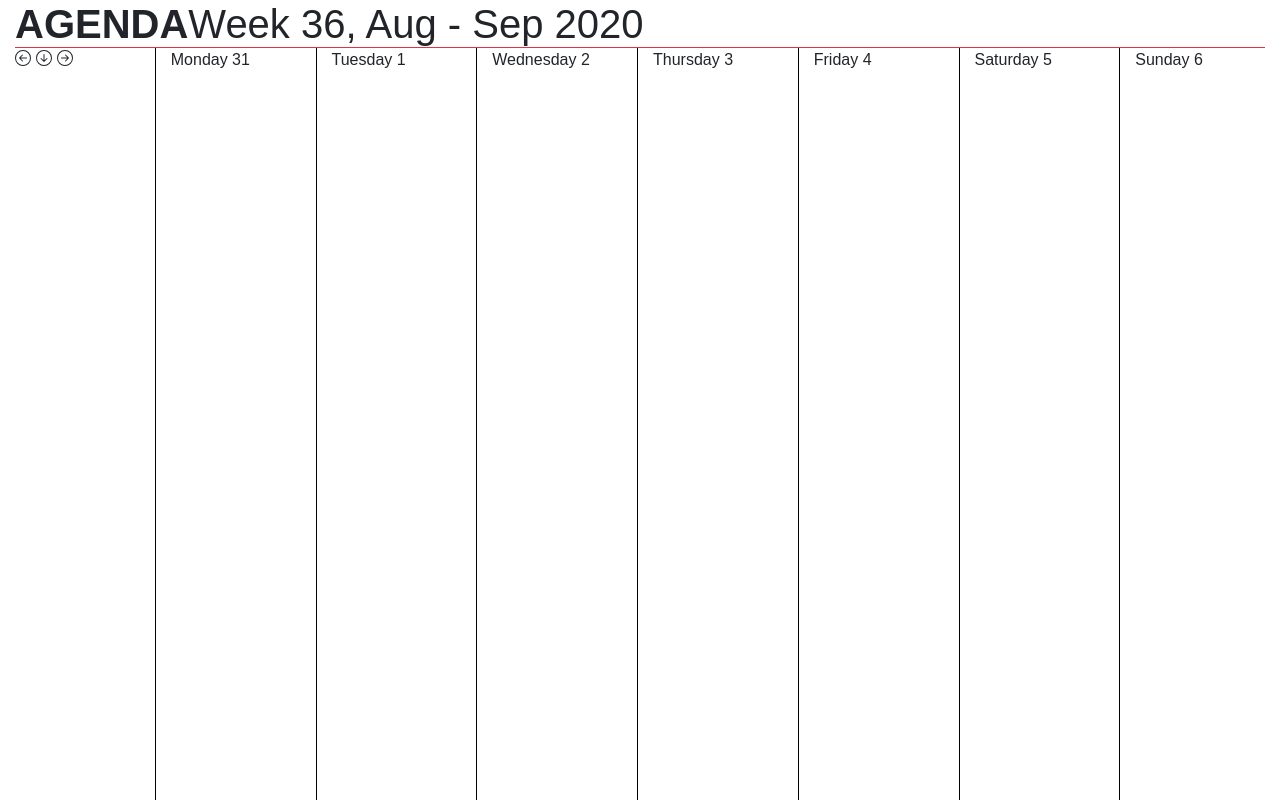
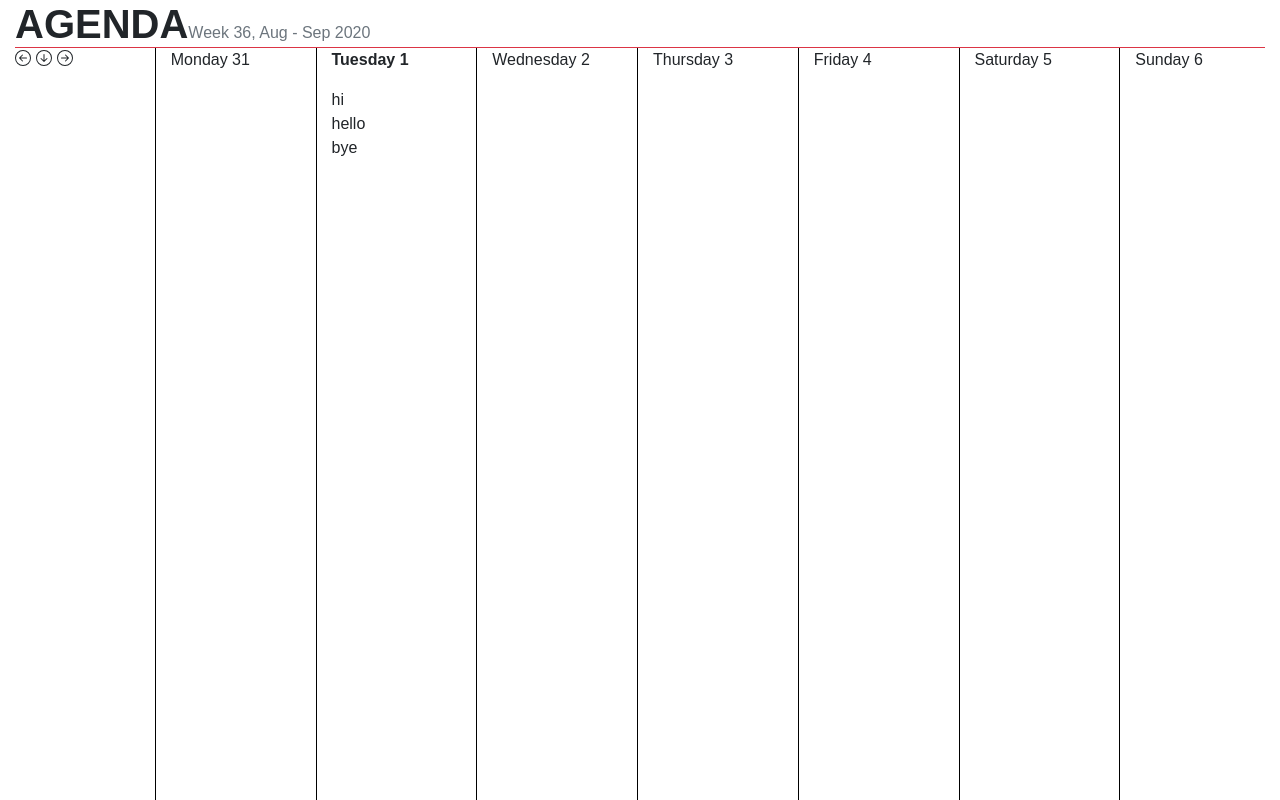
Before and after one commit to rayoverweij/agenda, a React (Create React App) app: page / in a window 1280 px wide. Built offline with nearby package versions, Linux system fonts and the light colour scheme; a web font is replaced by a local one.

Commit message:
Drag and drop tasks

```diff
--- a/package.json
+++ b/package.json
@@ -10,11 +10,13 @@
   "dependencies": {
     "@types/node": "^12.12.54",
     "@types/react": "^16.9.49",
+    "@types/react-beautiful-dnd": "^13.0.0",
     "@types/react-dom": "^16.9.8",
     "bootstrap": "^4.5.2",
     "date-fns": "^2.16.1",
     "node-sass": "^4.14.1",
     "react": "^16.13.1",
+    "react-beautiful-dnd": "^13.0.0",
     "react-bootstrap": "^1.3.0",
     "react-bootstrap-icons": "^1.0.0",
     "react-dom": "^16.13.1",
--- a/public/index.html
+++ b/public/index.html
@@ -8,7 +8,7 @@
         <meta name="description" content="Agenda app" />
         <link rel="apple-touch-icon" href="%PUBLIC_URL%/logo192.png" />
         <link rel="manifest" href="%PUBLIC_URL%/manifest.json" />
-        <title>React App</title>
+        <title>Agenda</title>
     </head>
     <body>
         <noscript>You need to enable JavaScript to run this app.</noscript>
--- a/src/App.scss
+++ b/src/App.scss
@@ -8,9 +8,9 @@ header {
     }
 
     .weekNumber {
-        font-size: 2.5rem;
-        font-weight: 200;
+        font-size: 1rem;
         line-height: 1.2;
+        color: var(--gray);
     }
 }
 
--- a/src/App.tsx
+++ b/src/App.tsx
@@ -1,21 +1,70 @@
 import React, { useState } from 'react';
 import './App.scss';
 import WeekDay from './calendar/WeekDay';
+import { TaskSet } from './types/Task';
+import { Day, DaySet } from './types/Day';
 import Container from 'react-bootstrap/Container';
 import Row from 'react-bootstrap/Row';
 import Col from 'react-bootstrap/Col';
+import { DragDropContext, DropResult } from 'react-beautiful-dnd';
 import { ArrowLeftCircle, ArrowRightCircle, ArrowDownCircle } from 'react-bootstrap-icons';
 import { format, getWeek, getMonth, getYear, startOfWeek, addDays, addWeeks, subWeeks } from 'date-fns';
 
 
 const App = () => {
+    // Test arrays
+    const testTasks = {
+        0: {id: 0, content: "hi"},
+        1: {id: 1, content: "hello"},
+        2: {id: 2, content: "bye"}
+    }
+
+    const testDate = format(new Date(), 'yyyy-MM-dd');
+    const testDays: { [key: string]: Day } = {}
+    testDays[testDate] = { date: testDate, tasks: [0, 1, 2] }
+
+
+    // Initialize local storage
+    if(localStorage.getItem("tasks") === null) {
+        localStorage.setItem("tasks", JSON.stringify(testTasks));
+    }
+
+    if(localStorage.getItem("days") === null) {
+        localStorage.setItem("days", JSON.stringify(testDays));
+    }
+
+
+    // Initialize state
     const [currentDate, setCurrentDate] = useState(new Date());
+    const [tasks, setTasks] = useState(JSON.parse(localStorage.getItem("tasks")!) as TaskSet);
+    const [days, setDays] = useState(JSON.parse(localStorage.getItem("days")!) as DaySet);
 
+
+    // Update storage
+    const updateTasks = (newTasks: TaskSet) => {
+        setTasks(newTasks);
+        localStorage.setItem("tasks", JSON.stringify(newTasks));
+    }
+
+    const updateDays = (newDays: DaySet) => {
+        setDays(newDays);
+        localStorage.setItem("days", JSON.stringify(newDays));
+    }
+
+
+    // Information based on current state
     const weekStart = startOfWeek(currentDate, { weekStartsOn: 1 });
 
     const weekDays: Date[] = [];
     for(let i = 0; i < 7; i++) {
         weekDays.push(addDays(weekStart, i));
+
+        const currDay = format(weekDays[i], 'yyyy-MM-dd');
+        if(!days.hasOwnProperty(currDay)) {
+            const newDays = {...days};
+            newDays[currDay] = {date: currDay, tasks: []};
+            setDays(newDays);
+        }
     }
 
     const thisMonth = () => {
@@ -32,19 +81,37 @@ const App = () => {
         }
     }
 
-    const prevWeek = () => {
-        setCurrentDate(subWeeks(currentDate, 1));
+
+    // Calendar navigation
+    const prevWeek = () => { setCurrentDate(subWeeks(currentDate, 1)); }
+    const nextWeek = () => { setCurrentDate(addWeeks(currentDate, 1)); }
+    const today = () => { setCurrentDate(new Date()); }
+
+
+    // Drag and drop tasks
+    const onDragEnd = (result: DropResult) => {
+        const { destination, source, draggableId } = result;
+
+        if(!destination) return;
+
+        if(destination.droppableId === source.droppableId && destination.index === source.index) {
+            return;
         }
 
-    const nextWeek = () => {
-        setCurrentDate(addWeeks(currentDate, 1));
-    }
+        const day = days[source.droppableId]!;
+        const newTaskList = [...day.tasks];
+        newTaskList.splice(source.index, 1);
+        newTaskList.splice(destination.index, 0, Number(draggableId));
 
-    const today = () => {
-        setCurrentDate(new Date());
+        const newDay = {...day, tasks: newTaskList};
+
+        const newDays = {...days};
+        newDays[source.droppableId] = newDay;
+        updateDays(newDays);
     }
 
 
+    // Render
     return (
         <Container fluid>
             <header>
@@ -57,6 +124,7 @@ const App = () => {
             </header>
             <main>
                 <Row className="daysOfWeek">
+                    <DragDropContext onDragEnd={onDragEnd}>
                         <Col id="toolCol">
                             <ArrowLeftCircle className="weekChevron" onClick={prevWeek} />
                             <ArrowDownCircle className="weekChevron" onClick={today} />
@@ -64,11 +132,15 @@ const App = () => {
                         </Col>
                         {
                             weekDays.map((weekDay, index) => {
+                                const weekDayString = format(weekDay, 'yyyy-MM-dd');
+                                const day = days[weekDayString];
+
                                 return (
-                                <WeekDay date={weekDay} key={`weekDay-${index}`} />
+                                    <WeekDay day={day} tasks={tasks} key={`weekDay-${index}`} />
                                 )
                             })
                         }
+                    </DragDropContext>
                 </Row>
             </main>
         </Container>
--- /dev/null
+++ b/src/calendar/DayItem.tsx
@@ -0,0 +1,23 @@
+import React from 'react';
+import { Draggable } from 'react-beautiful-dnd';
+import { Task } from '../types/Task';
+
+
+type DayItemProps = {
+    task: Task,
+    index: number
+}
+
+const DayItem = ({task, index}: DayItemProps) => {
+    return (
+        <Draggable draggableId={task.id.toString()} index={index}>
+            {(provided) =>
+                <div ref={provided.innerRef} {...provided.draggableProps} {...provided.dragHandleProps}>
+                    {task.content}
+                </div>
+            }
+        </Draggable>
+    );
+}
+
+export default DayItem;
--- a/src/calendar/WeekDay.scss
+++ b/src/calendar/WeekDay.scss
@@ -1,3 +1,7 @@
 .weekDay {
     border-left: 1px solid black;
 }
+
+.today {
+    font-weight: bold;
+}
--- a/src/calendar/WeekDay.tsx
+++ b/src/calendar/WeekDay.tsx
@@ -1,17 +1,39 @@
 import React from 'react';
 import './WeekDay.scss';
+import DayItem from './DayItem';
+import { Day } from '../types/Day';
+import { Task } from '../types/Task';
 import Col from 'react-bootstrap/Col';
-import { format } from 'date-fns';
+import { Droppable } from 'react-beautiful-dnd';
+import { format, isToday } from 'date-fns';
 
 
 type WeekDayProps = {
-    date: Date
+    day: Day,
+    tasks: { [key: number]: Task }
 }
 
-const WeekDay = ({date}: WeekDayProps) => {
+const WeekDay = ({day, tasks}: WeekDayProps) => {
+    const todaysDate = new Date(day.date);
+    const todaysTasks = day.tasks.map(taskId => tasks[taskId]);
+
     return (
         <Col className="weekDay">
-            {format(date, 'iiii d')}
+            <p className={isToday(todaysDate) ? "today" : ""}>
+                {format(todaysDate, 'iiii d')}
+            </p>
+            <Droppable droppableId={format(todaysDate, 'yyyy-MM-dd')}>
+                {(provided) =>
+                    <div ref={provided.innerRef} {...provided.droppableProps}>
+                        {todaysTasks.map((task, index) => {
+                            return (
+                                <DayItem key={`task-${task.id}`} task={task} index={index} />
+                            );
+                        })}
+                        {provided.placeholder}
+                    </div>
+                }
+            </Droppable>
         </Col>
     );
 }
--- /dev/null
+++ b/src/types/Day.ts
@@ -0,0 +1,8 @@
+export type Day = {
+    date: string,
+    tasks: number[]
+}
+
+export type DaySet = {
+    [key: string]: Day
+}
--- /dev/null
+++ b/src/types/Task.ts
@@ -0,0 +1,8 @@
+export type Task = {
+    id: number,
+    content: string
+}
+
+export type TaskSet = {
+    [key: number]: Task
+}
```
Also changed, not shown: 1 other file (tests, documents, lock files or other folders). Lines whose indentation alone changed are shown as unchanged.
